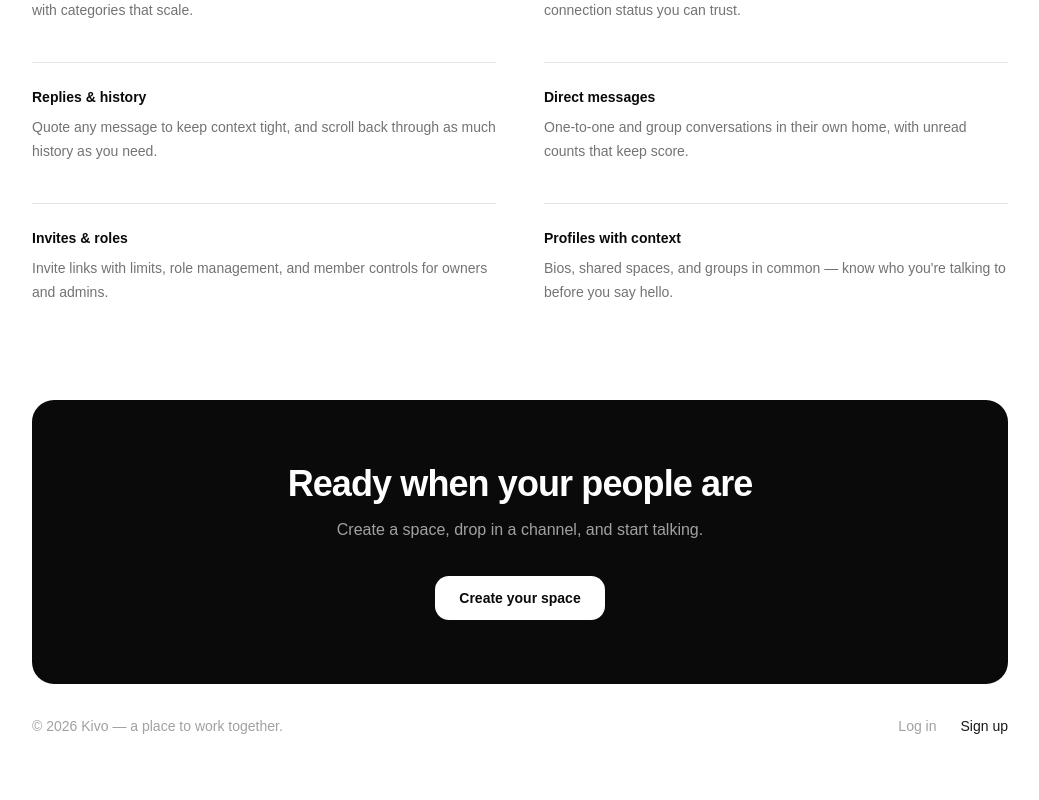
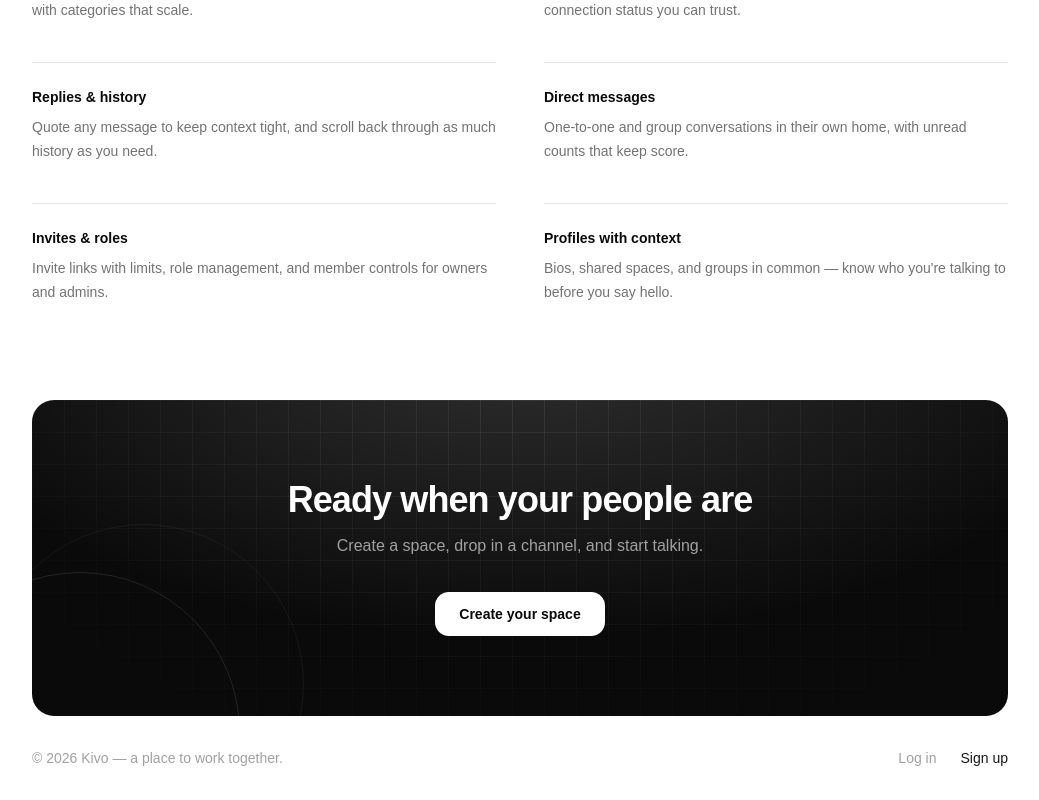
Before and after one commit to lungtav/kivo, a React (Vite) app in the folder frontend/: page / in a window 1280 px wide. Shown: the part 1289-2089 px from the top of the page, without its empty margins (120-1159 px from the left). Before the commit the page ends 2057 px from the top, so only its background shows below. Built offline with nearby package versions, Linux system fonts and the light colour scheme; no server answers.

Commit message:
feat(web): designed backdrop for landing cta band

```diff
--- a/frontend/src/components/landing/SiteFooter.tsx
+++ b/frontend/src/components/landing/SiteFooter.tsx
@@ -4,17 +4,24 @@ export default function SiteFooter() {
   return (
     <footer className="w-full bg-white">
       <div className="mx-auto max-w-5xl px-6">
-        <div className="rounded-3xl bg-neutral-950 px-8 py-16 text-center">
+        <div className="relative overflow-hidden rounded-3xl bg-neutral-950 px-8 py-20 text-center">
+          {/* inverted backdrop: glow, fading grid, rings */}
+          <div className="pointer-events-none absolute inset-0 bg-[radial-gradient(40rem_20rem_at_50%_-25%,rgba(255,255,255,0.16),transparent)]" />
+          <div className="pointer-events-none absolute inset-0 bg-[linear-gradient(rgba(255,255,255,.07)_1px,transparent_1px),linear-gradient(90deg,rgba(255,255,255,.07)_1px,transparent_1px)] bg-size-[32px_32px] [mask-image:radial-gradient(42rem_26rem_at_50%_0%,black,transparent)]" />
+          <div className="pointer-events-none absolute -left-28 -bottom-44 size-80 rounded-full border border-white/10" />
+          <div className="pointer-events-none absolute -left-12 -bottom-32 size-80 rounded-full border border-white/[.05]" />
+          <div className="relative">
             <h2 className="text-3xl font-bold tracking-tight text-white sm:text-4xl">Ready when your people are</h2>
             <p className="mx-auto mt-3 max-w-md text-base leading-7 text-neutral-400">
               Create a space, drop in a channel, and start talking.
             </p>
             <Link
               to="/register"
-            className="mt-8 inline-flex rounded-xl bg-white px-6 py-3 text-sm font-semibold text-neutral-950 transition-colors hover:bg-neutral-200"
+              className="mt-8 inline-flex rounded-xl bg-white px-6 py-3 text-sm font-semibold text-neutral-950 transition-all duration-300 hover:-translate-y-0.5 hover:bg-neutral-200"
             >
               Create your space
             </Link>
+          </div>
         </div>
       </div>
       <div className="mx-auto flex max-w-5xl items-center justify-between px-6 py-8 text-sm text-neutral-400">
```
Lines whose indentation alone changed are shown as unchanged.
